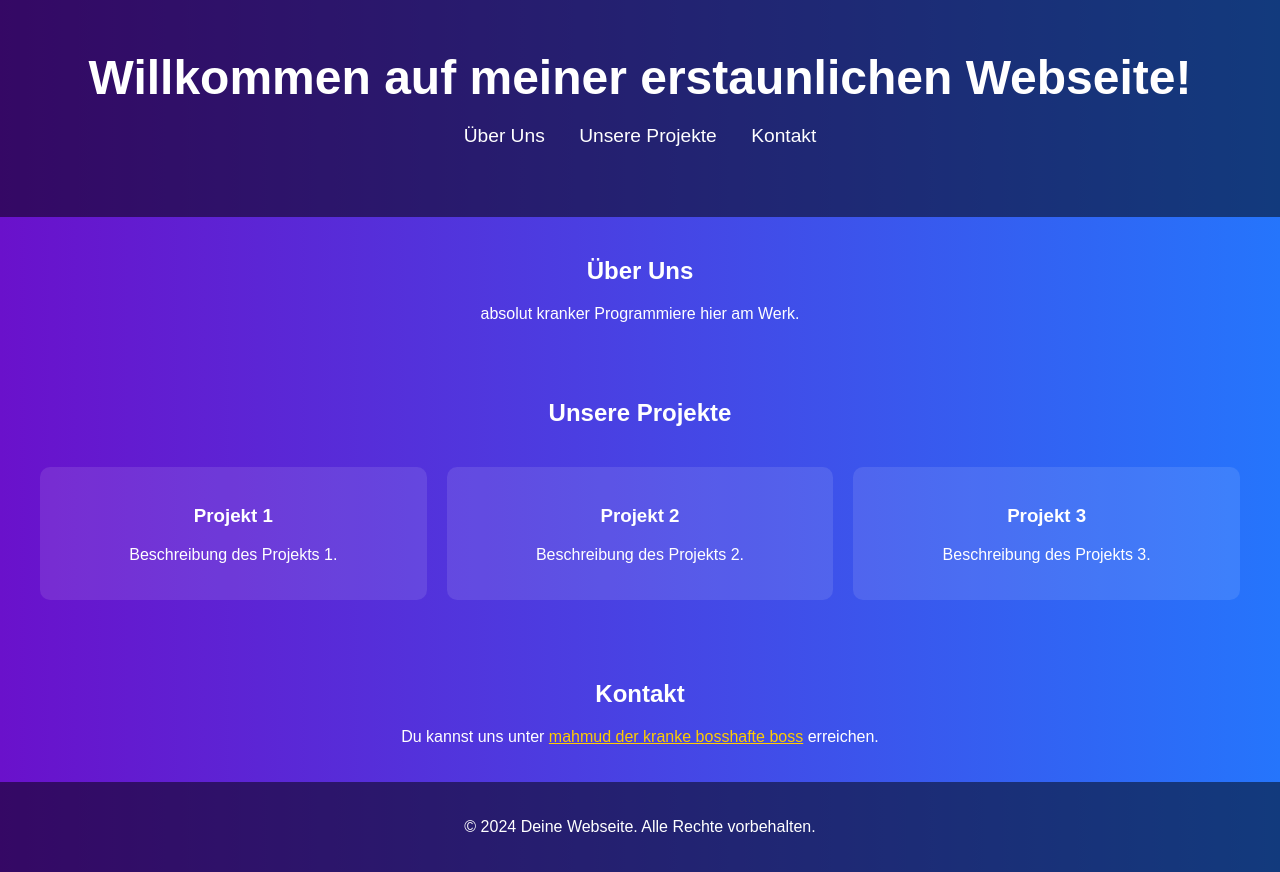
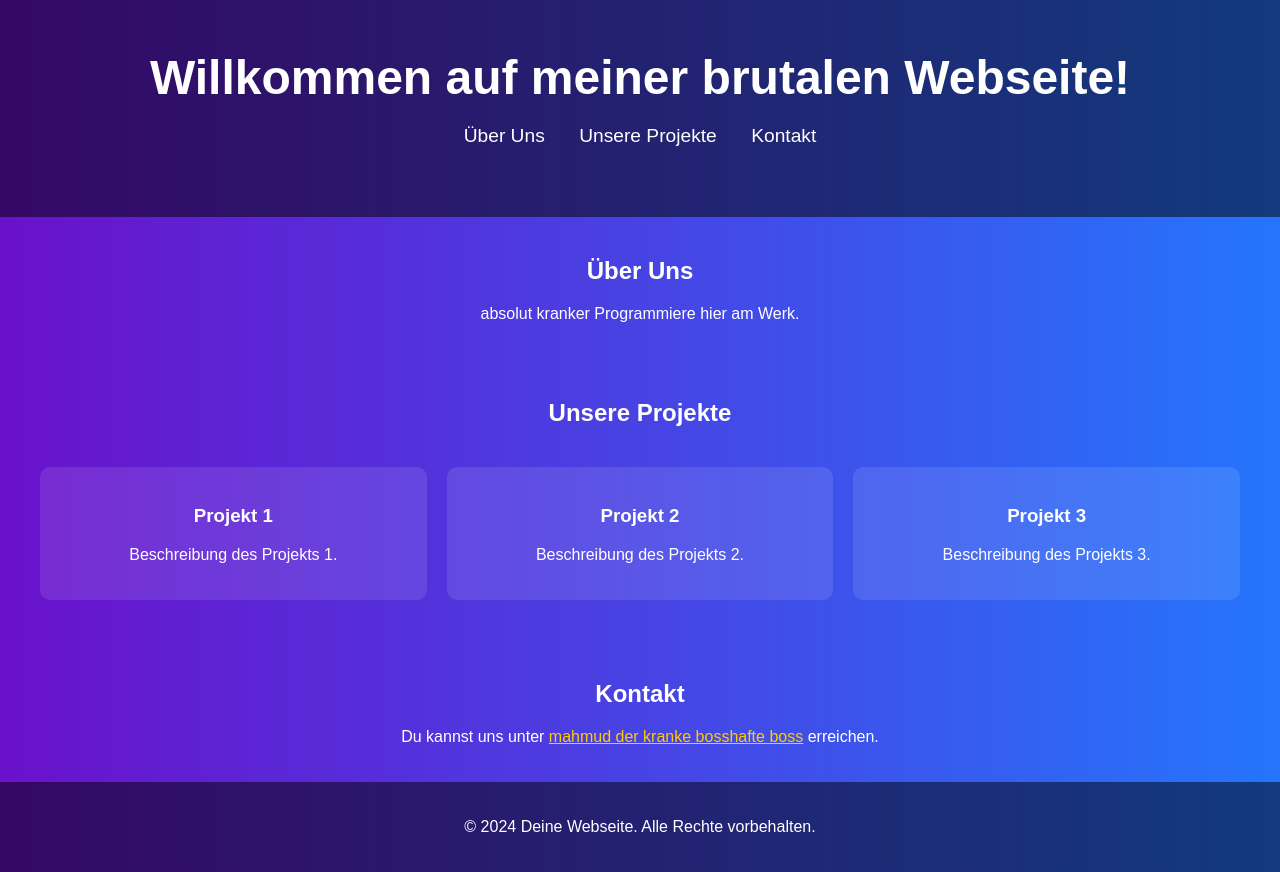
Before and after one commit to Faceless47/mywebsite, a plain HTML site: page index.html in a window 1280 px wide. Drawn offline with Linux system fonts and the light colour scheme.

Commit message:
Update index.html

```diff
--- a/index.html
+++ b/index.html
@@ -58,7 +58,7 @@
 </head>
 <body>
     <header>
-        <h1>Willkommen auf meiner erstaunlichen Webseite!</h1>
+        <h1>Willkommen auf meiner brutalen Webseite!</h1>
         <nav>
             <a href="#section1">Über Uns</a>
             <a href="#section2">Unsere Projekte</a>
```
